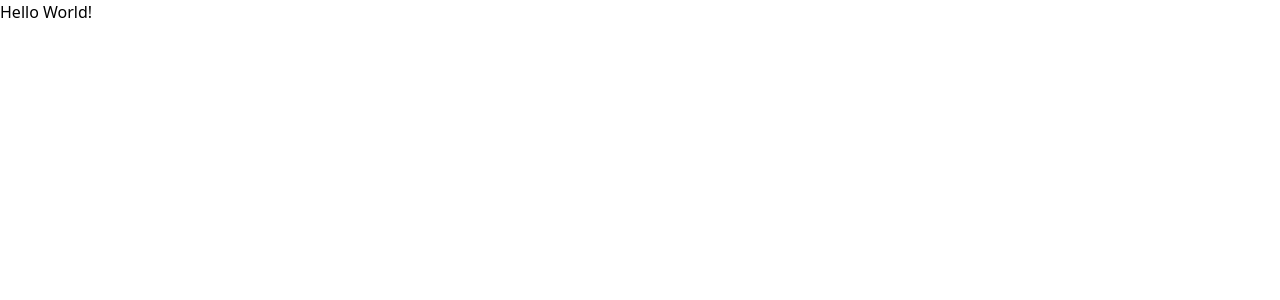
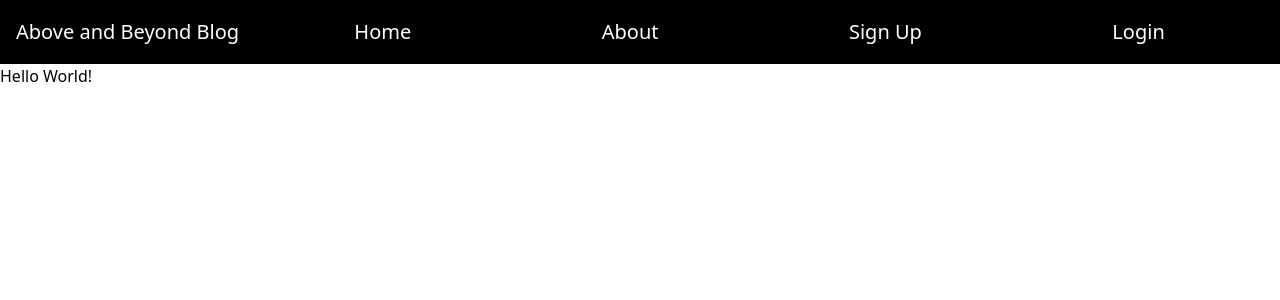
Before and after one commit to nicholasbus/blog-small, a React (Create React App) app: page / in a window 1280 px wide. Shown: the top 300 px of the page. Built offline with nearby package versions, Linux system fonts and the light colour scheme.

Commit message:
added basic header component

```diff
--- a/src/App.js
+++ b/src/App.js
@@ -1,6 +1,9 @@
+import Header from './components/Header'
+
 function App() {
   return (
     <div className="App">
+      <Header />
       <h1>Hello World!</h1>
     </div>
   );
--- /dev/null
+++ b/src/components/Header.js
@@ -0,0 +1,17 @@
+
+
+const Header = () => {
+    return (
+        <header className="h-16 flex bg-black text-xl text-white p-4 items-center">
+            <h1 >Above and Beyond Blog</h1>
+            <nav className="ml-5 mr-1 flex-grow flex justify-around">
+                <a href="#">Home</a>
+                <a href="#">About</a>
+                <a href="#">Sign Up</a>
+                <a href="#">Login</a>
+            </nav>
+        </header>
+    )
+}
+
+export default Header
```
